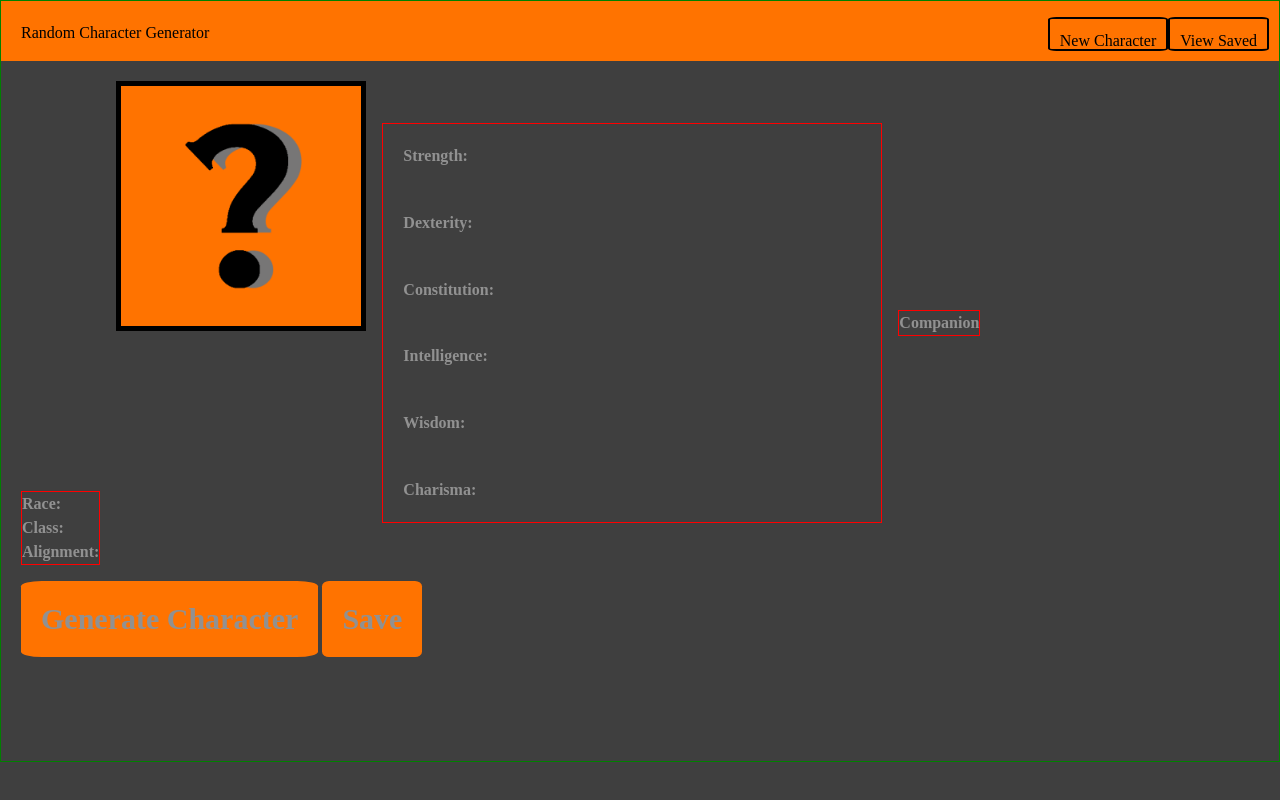
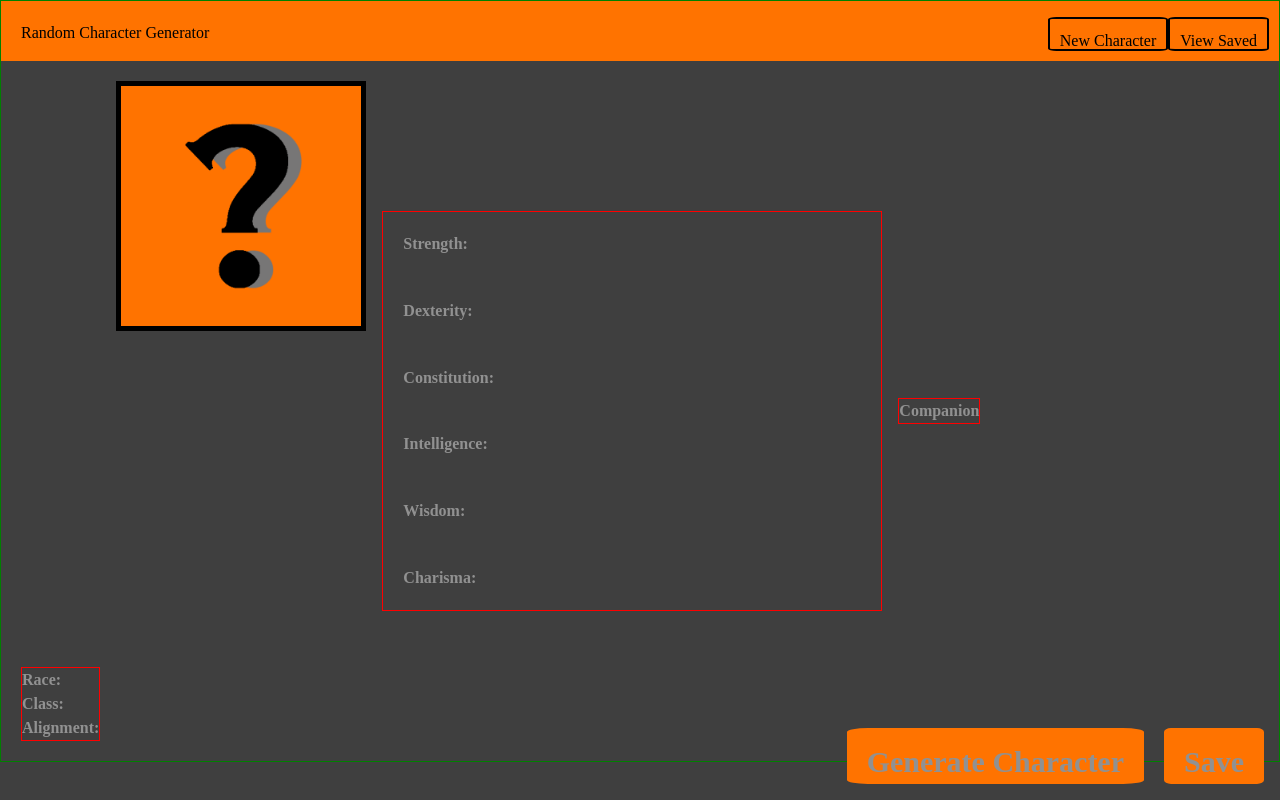
Before and after one commit to TheTrueGameBreaker/DND-Character-Generator, a website: page index.html in a window 1280 px wide. Drawn offline with nearby package versions, Linux system fonts and the light colour scheme; a web font is replaced by a local one.

Commit message:
added tailwind css to buttons

```diff
--- a/assets/css/style.css
+++ b/assets/css/style.css
@@ -118,13 +118,10 @@ header, .saved {
 }
 
 .container-Buttons {
-    position: fixed;
-    bottom: 50px;
-    right: 200px;
 
 }
 
-.btn {
+#Gen-Btn, #Save-Btn {
     background-color: rgb(255, 115, 0);
     padding: 20px;
     font-size: 30px;
--- a/index.html
+++ b/index.html
@@ -36,11 +36,12 @@
     <div class="container-companion">
         <p id="companion">Companion</p>
     </div>
-    <div id="container-Buttons">
-        <button class="btn text-3xl" id="Gen-Btn">Generate Character</button>
-        <button class="btn text-3xl" id="Save-Btn">Save</button>
+    <div class="relative" id="container-Buttons">
     </div>
-
+    <div class="absolute bottom-0 right-0 m-2">
+        <button class="h-14 px-6 m-2 text-xl" id="Gen-Btn">Generate Character</button>
+        <button class="h-14 px-6 m-2 text-xl" id="Save-Btn">Save</button>
+    </div>
     <script src="./assets/javascript/script.js"></script>
 </body>
 </html>
```
